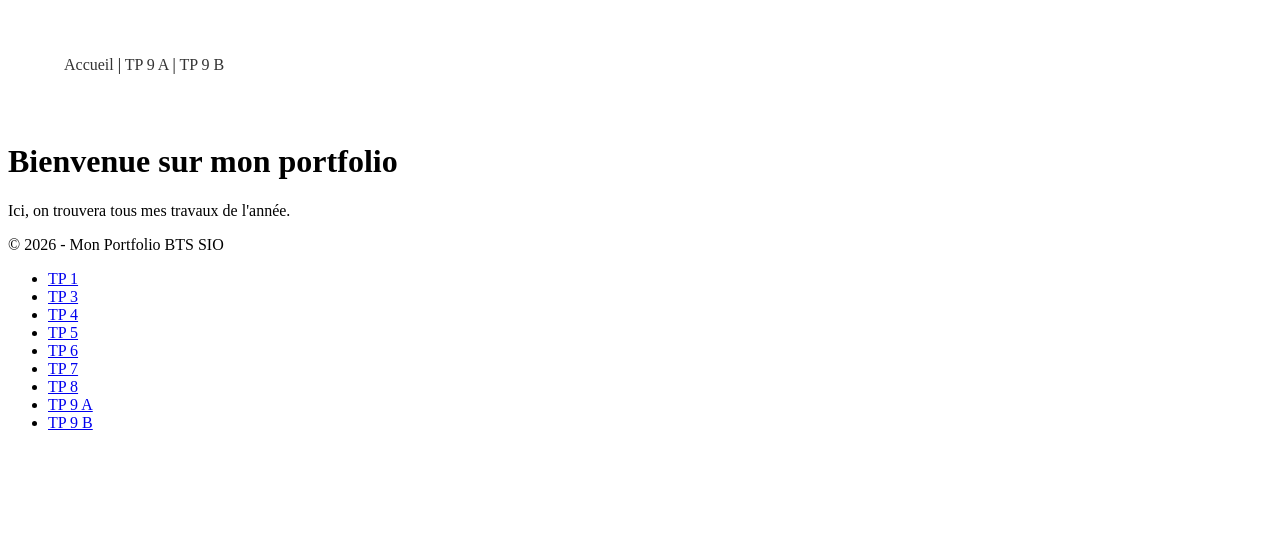
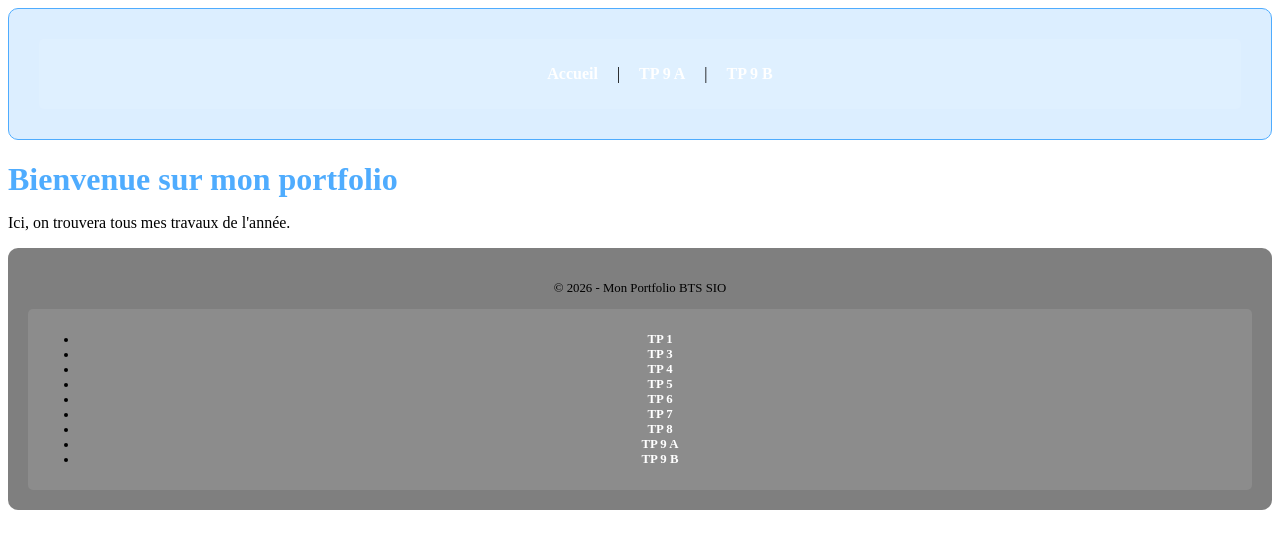
Before and after one commit to Squookye/TP2-Web, a PHP site: page /TP8/index.php in a window 1280 px wide. Shown: the top 549 px of the page. Run offline with PHP 8.4, Linux system fonts and the light colour scheme.

Commit message:
Correction zoning TP8

```diff
--- a/TP8/style.css
+++ b/TP8/style.css
@@ -1,16 +1,105 @@
-header nav {
-    display: flex;
-    justify-content: space-between; /* Espacement uniforme */
-    align-items: center;
-    padding: 1rem;
+/*
+* {
+    margin: 0;
+    padding: 0;
+    box-sizing: border-box;
 }
 
-header nav a {
-    text-decoration: none;
-    color: #333;
-    transition: color 0.3s;
+body {
+    font-family: 'Segoe UI', sans-serif;
+    background: linear-gradient(-45deg, #000000, #1a0b2e, #0f2027, #2c0000);
+    background-size: 400% 400%;
+    animation: gradientBG 15s ease infinite;
+    color: white;
+    min-height: 100vh;
+    display: flex;
+    flex-direction: column;
+    align-items: center;
 }
 
-header nav a:hover {
-    color: blue; /* Changement au survol */
+@keyframes gradientBG {
+    0% { background-position: 0% 50%; }
+    50% { background-position: 100% 50%; }
+    100% { background-position: 0% 50%; }
 }
+*/
+.container {
+    width: 90%;
+    max-width: 1000px;
+    margin: 20px 0;
+    display: grid;
+    grid-template-areas:
+        "header header"
+        "nav nav"
+        "section aside"
+        "footer footer";
+    grid-template-columns: 3fr 1fr;
+    gap: 15px;
+}
+
+header {
+    grid-area: header;
+    background: rgba(79, 172, 254, 0.2);
+    padding: 30px;
+    text-align: center;
+    border: 1px solid #4facfe;
+    border-radius: 10px;
+    backdrop-filter: blur(5px);
+}
+
+nav {
+    grid-area: nav;
+    background: rgba(255, 255, 255, 0.1);
+    padding: 10px;
+    border-radius: 5px;
+    text-align: center;
+}
+
+nav a {
+    color: white;
+    text-decoration: none;
+    margin: 0 15px;
+    font-weight: bold;
+}
+
+section {
+    grid-area: section;
+    background: rgba(255, 255, 255, 0.05);
+    padding: 20px;
+    border-radius: 10px;
+    border: 1px solid rgba(255, 255, 255, 0.1);
+    min-height: 300px;
+}
+
+aside {
+    grid-area: aside;
+    background: rgba(255, 255, 255, 0.05);
+    padding: 20px;
+    border-radius: 10px;
+    border: 1px solid rgba(255, 255, 255, 0.1);
+}
+footer {
+    grid-area: footer;
+    background: rgba(0, 0, 0, 0.5);
+    padding: 20px;
+    text-align: center;
+    font-size: 0.8rem;
+    border-radius: 10px;
+}
+
+h1, h2 {
+    color: #4facfe;
+    margin-bottom: 15px;
+}
+
+@media (max-width: 768px) {
+    .container {
+        grid-template-areas:
+            "header"
+            "nav"
+            "section"
+            "aside"
+            "footer";
+        grid-template-columns: 1fr;
+    }
+}
```
